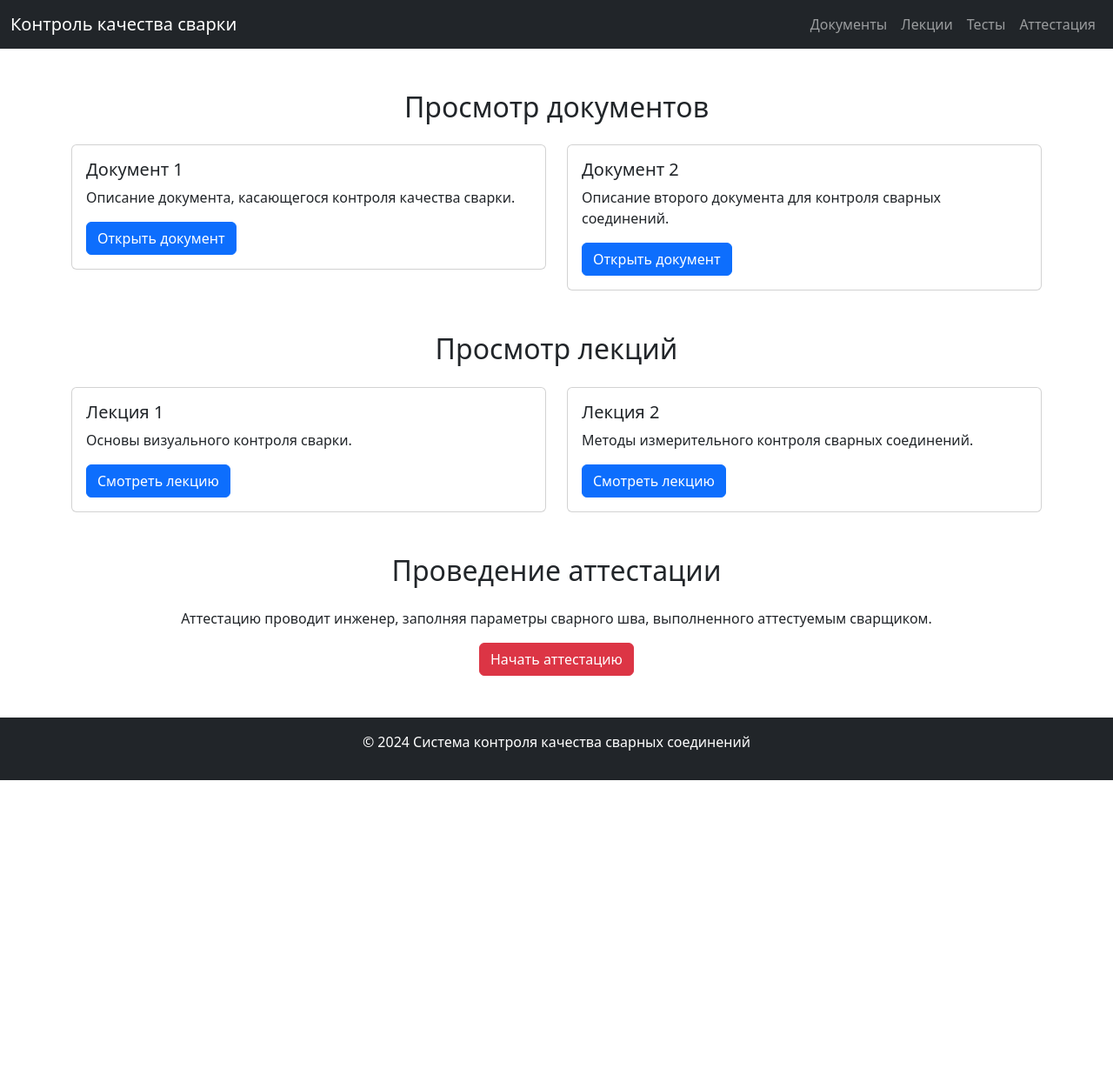
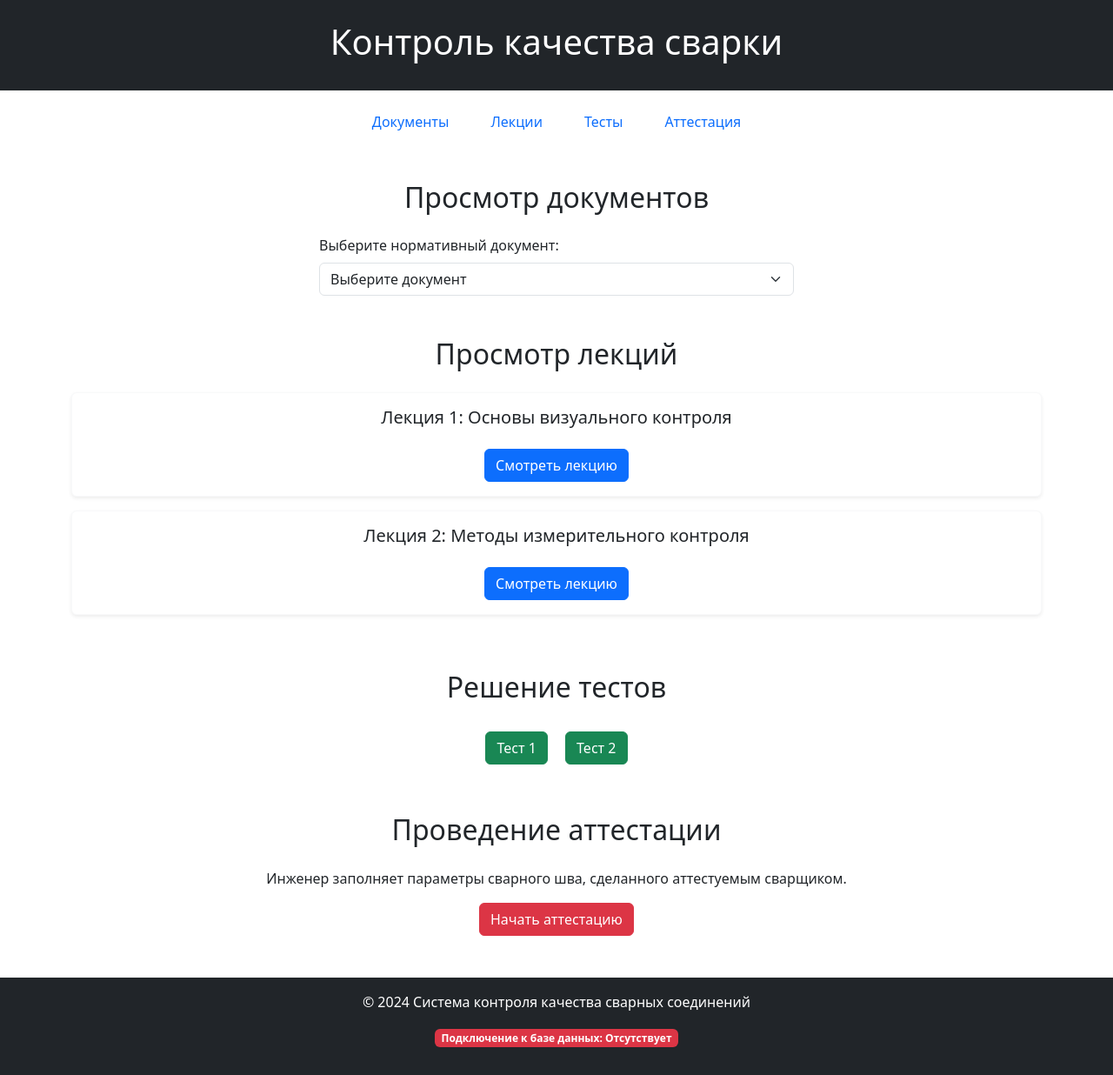
Before and after one commit to Foysor/WeldingControl, a PHP site: page / in a window 1280 px wide. Shown: the whole page at 87% size. Before the commit the page ends 897 px from the top, so only its background shows below. Run offline with PHP 8.4, Linux system fonts and the light colour scheme.

Commit message:
first landing

```diff
--- a/index.php
+++ b/index.php
@@ -11,47 +11,41 @@
 <body>
 
 <!-- Навигационная панель -->
-<nav class="navbar navbar-expand-lg navbar-dark bg-dark">
-    <div class="container-fluid">
-        <a class="navbar-brand" href="#">Контроль качества сварки</a>
-        <button class="navbar-toggler" type="button" data-bs-toggle="collapse" data-bs-target="#navbarNav" aria-controls="navbarNav" aria-expanded="false" aria-label="Toggle navigation">
-            <span class="navbar-toggler-icon"></span>
-        </button>
-        <div class="collapse navbar-collapse" id="navbarNav">
-            <ul class="navbar-nav ms-auto">
-                <li class="nav-item"><a class="nav-link" href="#documents">Документы</a></li>
-                <li class="nav-item"><a class="nav-link" href="#lectures">Лекции</a></li>
-                <li class="nav-item"><a class="nav-link" href="#tests">Тесты</a></li>
-                <li class="nav-item"><a class="nav-link" href="#attestation">Аттестация</a></li>
+<header class="bg-dark text-white py-4 text-center">
+    <h1>Контроль качества сварки</h1>
+</header>
+
+<!-- Центрированные кнопки навигации -->
+<nav class="d-flex justify-content-center my-3">
+    <ul class="nav">
+        <li class="nav-item">
+            <a class="nav-link btn btn-outline-light mx-2" href="#documents">Документы</a>
+        </li>
+        <li class="nav-item">
+            <a class="nav-link btn btn-outline-light mx-2" href="#lectures">Лекции</a>
+        </li>
+        <li class="nav-item">
+            <a class="nav-link btn btn-outline-light mx-2" href="#tests">Тесты</a>
+        </li>
+        <li class="nav-item">
+            <a class="nav-link btn btn-outline-light mx-2" href="#attestation">Аттестация</a>
+        </li>
     </ul>
-        </div>
-    </div>
 </nav>
 
-<!-- Главное содержимое -->
 <div class="container my-5">
-
-    <!-- Документы -->
+    <!-- Документы с выпадающим списком -->
     <section id="documents" class="my-5">
         <h2 class="text-center mb-4">Просмотр документов</h2>
-        <div class="row">
+        <div class="row justify-content-center">
             <div class="col-md-6">
-                <div class="card">
-                    <div class="card-body">
-                        <h5 class="card-title">Документ 1</h5>
-                        <p class="card-text">Описание документа, касающегося контроля качества сварки.</p>
-                        <a href="document1.pdf" target="_blank" class="btn btn-primary">Открыть документ</a>
-                    </div>
-                </div>
-            </div>
-            <div class="col-md-6">
-                <div class="card">
-                    <div class="card-body">
-                        <h5 class="card-title">Документ 2</h5>
-                        <p class="card-text">Описание второго документа для контроля сварных соединений.</p>
-                        <a href="document2.pdf" target="_blank" class="btn btn-primary">Открыть документ</a>
-                    </div>
-                </div>
+                <label for="documentSelect" class="form-label">Выберите нормативный документ:</label>
+                <select class="form-select" id="documentSelect" onchange="window.open(this.value, '_blank')">
+                    <option value="" disabled selected>Выберите документ</option>
+                    <option value="document1.pdf">Документ 1</option>
+                    <option value="document2.pdf">Документ 2</option>
+                    <option value="document3.pdf">Документ 3</option>
+                </select>
             </div>
         </div>
     </section>
@@ -59,22 +53,20 @@
     <!-- Лекции -->
  <section id="lectures" class="my-5">
     <h2 class="text-center mb-4">Просмотр лекций</h2>
-        <div class="row">
-            <div class="col-md-6">
-                <div class="card">
-                    <div class="card-body">
-                        <h5 class="card-title">Лекция 1</h5>
-                        <p class="card-text">Основы визуального контроля сварки.</p>
-                        <a href="lecture1.mp4" target="_blank" class="btn btn-primary">Смотреть лекцию</a>
+    <div class="row justify-content-center">
+        <div class="col-12 mb-3">
+            <div class="card border-light shadow-sm">
+                <div class="card-body text-center">
+                    <h5 class="card-title">Лекция 1: Основы визуального контроля</h5>
+                    <a href="lecture1.mp4" target="_blank" class="btn btn-primary mt-3">Смотреть лекцию</a>
                 </div>
             </div>
         </div>
-            <div class="col-md-6">
-                <div class="card">
-                    <div class="card-body">
-                        <h5 class="card-title">Лекция 2</h5>
-                        <p class="card-text">Методы измерительного контроля сварных соединений.</p>
-                        <a href="lecture2.mp4" target="_blank" class="btn btn-primary">Смотреть лекцию</a>
+        <div class="col-12 mb-3">
+            <div class="card border-light shadow-sm">
+                <div class="card-body text-center">
+                    <h5 class="card-title">Лекция 2: Методы измерительного контроля</h5>
+                    <a href="lecture2.mp4" target="_blank" class="btn btn-primary mt-3">Смотреть лекцию</a>
                 </div>
             </div>
         </div>
@@ -82,28 +74,38 @@
 </section>
 
     <!-- Тесты -->
-    <!-- <section id="tests" class="my-5">
+    <section id="tests" class="my-5">
         <h2 class="text-center mb-4">Решение тестов</h2>
         <div class="text-center">
             <a href="test1.php" class="btn btn-success m-2">Тест 1</a>
             <a href="test2.php" class="btn btn-success m-2">Тест 2</a>
         </div>
-    </section> -->
+    </section>
 
     <!-- Аттестация -->
     <section id="attestation" class="my-5">
         <h2 class="text-center mb-4">Проведение аттестации</h2>
-        <p class="text-center">Аттестацию проводит инженер, заполняя параметры сварного шва, выполненного аттестуемым сварщиком.</p>
+        <p class="text-center">Инженер заполняет параметры сварного шва, сделанного аттестуемым сварщиком.</p>
         <div class="text-center">
             <a href="attestation.php" class="btn btn-danger">Начать аттестацию</a>
         </div>
     </section>
-
 </div>
 
-<!-- Подвал -->
+<!-- Подвал с индикатором подключения к базе данных -->
 <footer class="bg-dark text-white text-center py-3">
     <p>&copy; 2024 Система контроля качества сварных соединений</p>
+    <p>
+        <?php
+        // Индикатор подключения к БД (на будущее)
+        $db_connected = false; // Здесь будет код для проверки подключения к БД
+        if ($db_connected) {
+            echo '<span class="badge bg-success">Подключение к базе данных: Активно</span>';
+        } else {
+            echo '<span class="badge bg-danger">Подключение к базе данных: Отсутствует</span>';
+        }
+        ?>
+    </p>
 </footer>
 
 <!-- Bootstrap JS -->
```
Also changed, not shown: styles.css (+43 -1 lines). Lines whose indentation alone changed are shown as unchanged.
